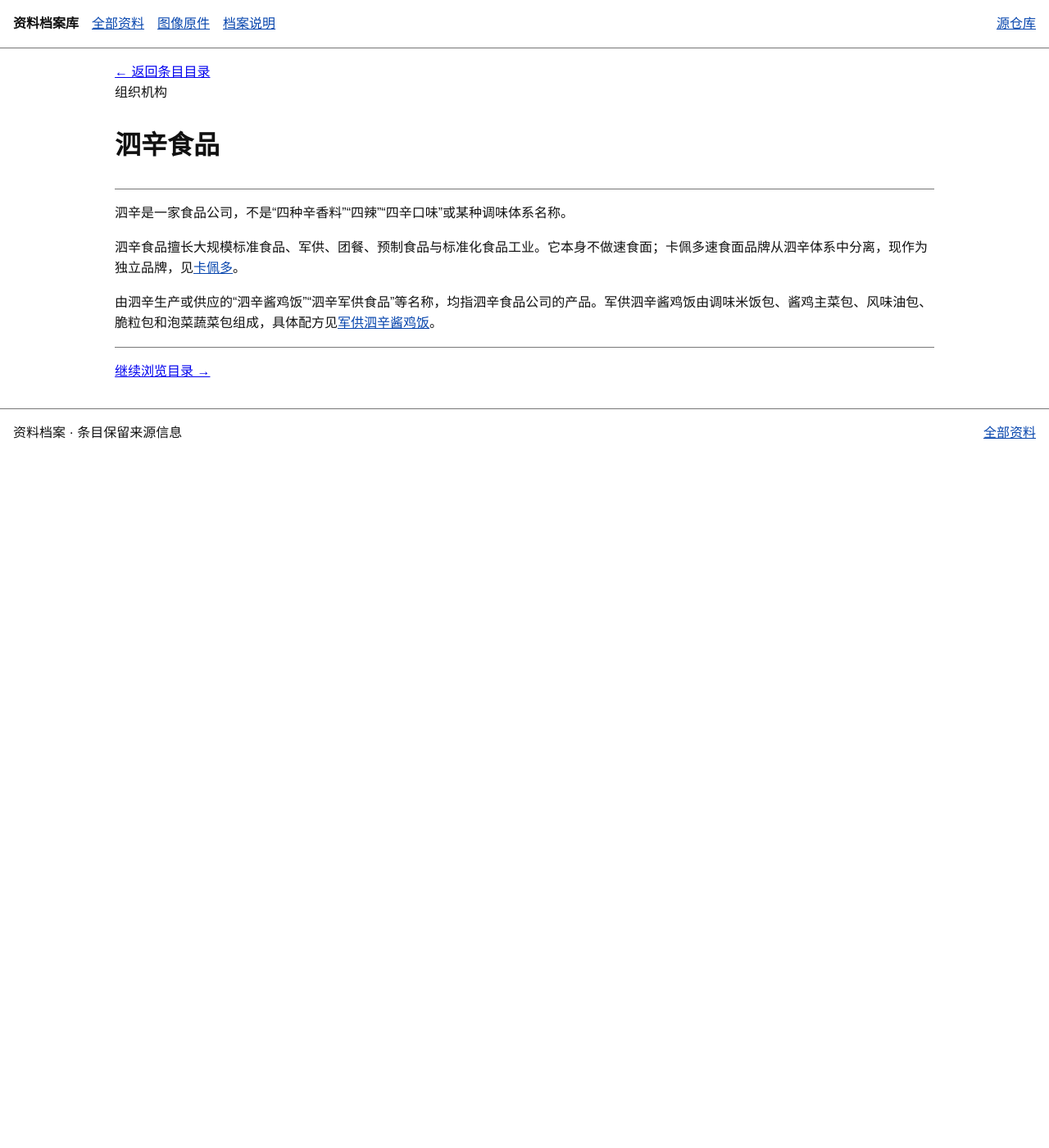
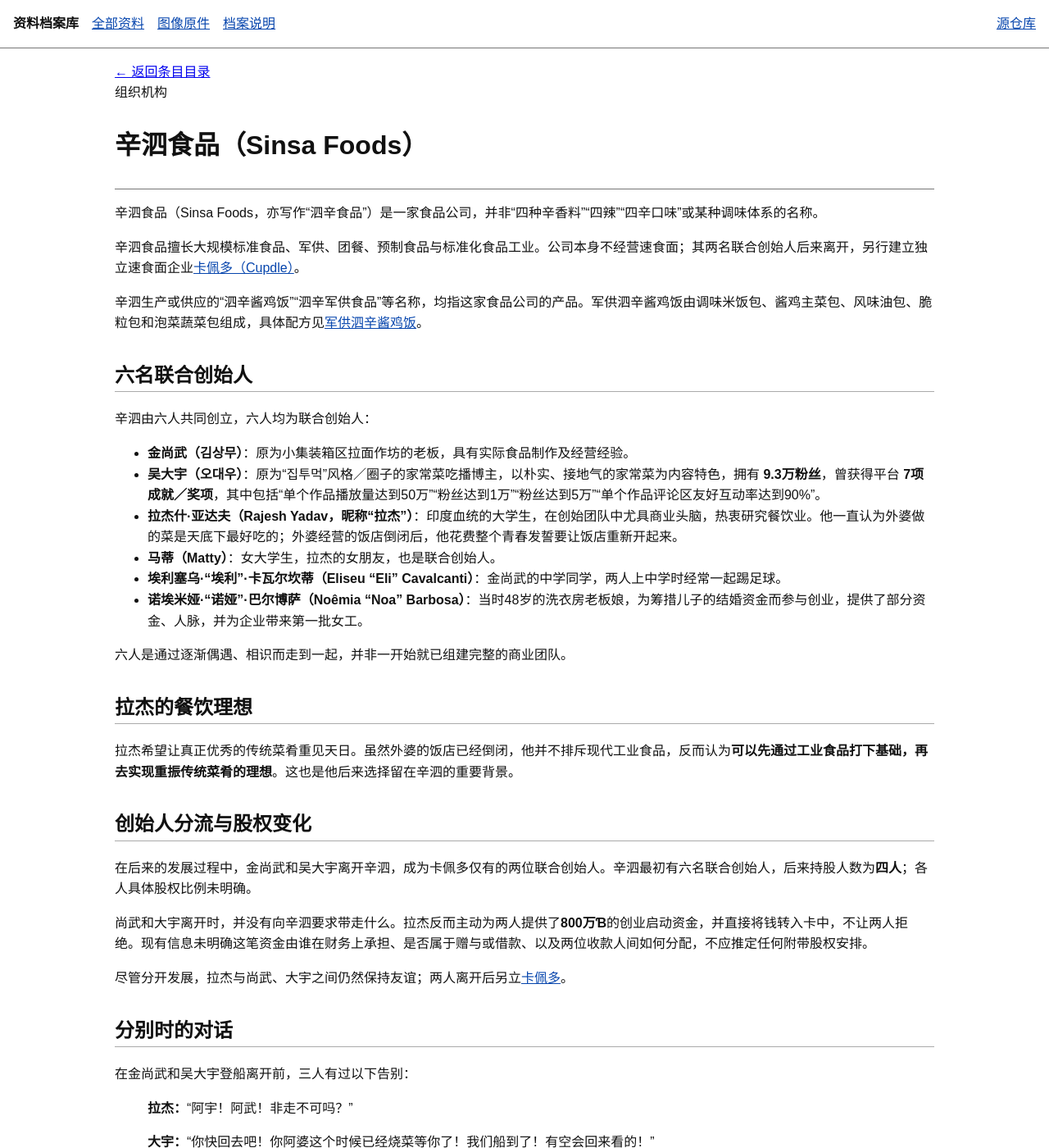
Before and after one commit to xdd44894-hub/orbina-encyclopedia, a Jekyll site: the page built from _articles/article-324.md, in a window 1280 px wide and 1400 px high. Shown: the whole window at 82% size. Built offline with Jekyll 4.4.1, drawn with Linux system fonts in a browser that asks for light colours; some of the changed text lies outside the part shown.

Commit message:
完善辛泗食品六名创始人、创业史与分流告别

```diff
--- a/_articles/article-324.md
+++ b/_articles/article-324.md
@@ -1,11 +1,48 @@
 ---
-title: "泗辛食品"
+title: "辛泗食品（Sinsa Foods）"
 category: "组织机构"
 ai_search: true
 ---
 
-泗辛是一家食品公司，不是“四种辛香料”“四辣”“四辛口味”或某种调味体系名称。
+辛泗食品（Sinsa Foods，亦写作“泗辛食品”）是一家食品公司，并非“四种辛香料”“四辣”“四辛口味”或某种调味体系的名称。
 
-泗辛食品擅长大规模标准食品、军供、团餐、预制食品与标准化食品工业。它本身不做速食面；卡佩多速食面品牌从泗辛体系中分离，现作为独立品牌，见[卡佩多]({{ '/articles/article-325/' | relative_url }})。
+辛泗食品擅长大规模标准食品、军供、团餐、预制食品与标准化食品工业。公司本身不经营速食面；其两名联合创始人后来离开，另行建立独立速食面企业[卡佩多（Cupdle）]({{ '/articles/article-325/' | relative_url }})。
 
-由泗辛生产或供应的“泗辛酱鸡饭”“泗辛军供食品”等名称，均指泗辛食品公司的产品。军供泗辛酱鸡饭由调味米饭包、酱鸡主菜包、风味油包、脆粒包和泡菜蔬菜包组成，具体配方见[军供泗辛酱鸡饭]({{ '/articles/article-327/' | relative_url }})。
+辛泗生产或供应的“泗辛酱鸡饭”“泗辛军供食品”等名称，均指这家食品公司的产品。军供泗辛酱鸡饭由调味米饭包、酱鸡主菜包、风味油包、脆粒包和泡菜蔬菜包组成，具体配方见[军供泗辛酱鸡饭]({{ '/articles/article-327/' | relative_url }})。
+
+## 六名联合创始人
+
+辛泗由六人共同创立，六人均为联合创始人：
+
+- **金尚武（김상무）**：原为小集装箱区拉面作坊的老板，具有实际食品制作及经营经验。
+- **吴大宇（오대우）**：原为“집투먹”风格／圈子的家常菜吃播博主，以朴实、接地气的家常菜为内容特色，拥有 **9.3万粉丝**，曾获得平台 **7项成就／奖项**，其中包括“单个作品播放量达到50万”“粉丝达到1万”“粉丝达到5万”“单个作品评论区友好互动率达到90%”。
+- **拉杰什·亚达夫（Rajesh Yadav，昵称“拉杰”）**：印度血统的大学生，在创始团队中尤具商业头脑，热衷研究餐饮业。他一直认为外婆做的菜是天底下最好吃的；外婆经营的饭店倒闭后，他花费整个青春发誓要让饭店重新开起来。
+- **马蒂（Matty）**：女大学生，拉杰的女朋友，也是联合创始人。
+- **埃利塞乌·“埃利”·卡瓦尔坎蒂（Eliseu “Eli” Cavalcanti）**：金尚武的中学同学，两人上中学时经常一起踢足球。
+- **诺埃米娅·“诺娅”·巴尔博萨（Noêmia “Noa” Barbosa）**：当时48岁的洗衣房老板娘，为筹措儿子的结婚资金而参与创业，提供了部分资金、人脉，并为企业带来第一批女工。
+
+六人是通过逐渐偶遇、相识而走到一起，并非一开始就已组建完整的商业团队。
+
+## 拉杰的餐饮理想
+
+拉杰希望让真正优秀的传统菜肴重见天日。虽然外婆的饭店已经倒闭，他并不排斥现代工业食品，反而认为**可以先通过工业食品打下基础，再去实现重振传统菜肴的理想**。这也是他后来选择留在辛泗的重要背景。
+
+## 创始人分流与股权变化
+
+在后来的发展过程中，金尚武和吴大宇离开辛泗，成为卡佩多仅有的两位联合创始人。辛泗最初有六名联合创始人，后来持股人数为**四人**；各人具体股权比例未明确。
+
+尚武和大宇离开时，并没有向辛泗要求带走什么。拉杰反而主动为两人提供了**800万Ɓ**的创业启动资金，并直接将钱转入卡中，不让两人拒绝。现有信息未明确这笔资金由谁在财务上承担、是否属于赠与或借款、以及两位收款人间如何分配，不应推定任何附带股权安排。
+
+尽管分开发展，拉杰与尚武、大宇之间仍然保持友谊；两人离开后另立[卡佩多]({{ '/articles/article-325/' | relative_url }})。
+
+## 分别时的对话
+
+在金尚武和吴大宇登船离开前，三人有过以下告别：
+
+> **拉杰：**“阿宇！阿武！非走不可吗？”
+>
+> **大宇：**“你快回去吧！你阿婆这个时候已经烧菜等你了！我们船到了！有空会回来看的！”
+>
+> **尚武：**“走了！小子！你金叔搞出新产品回来给你尝尝”
+>
+> **拉杰：**“很高兴我们分开的时候还是朋友！”
```
